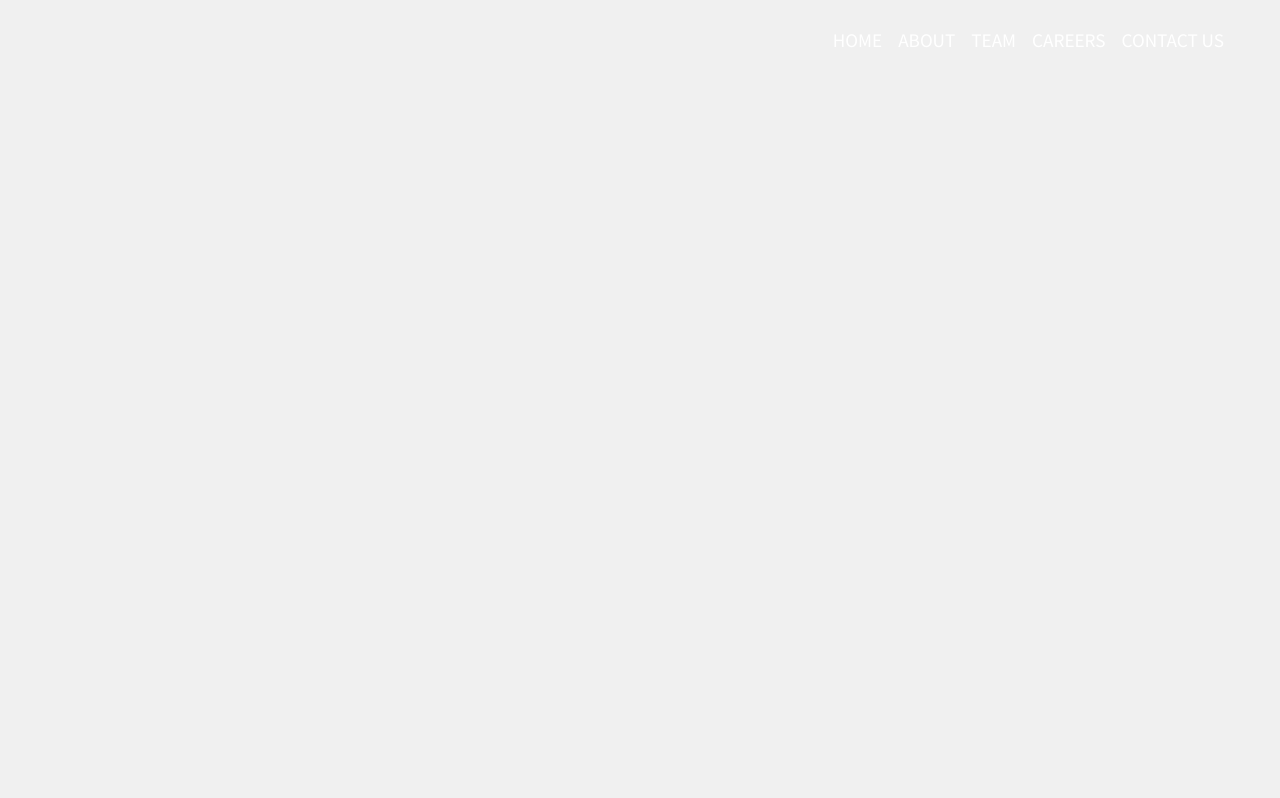
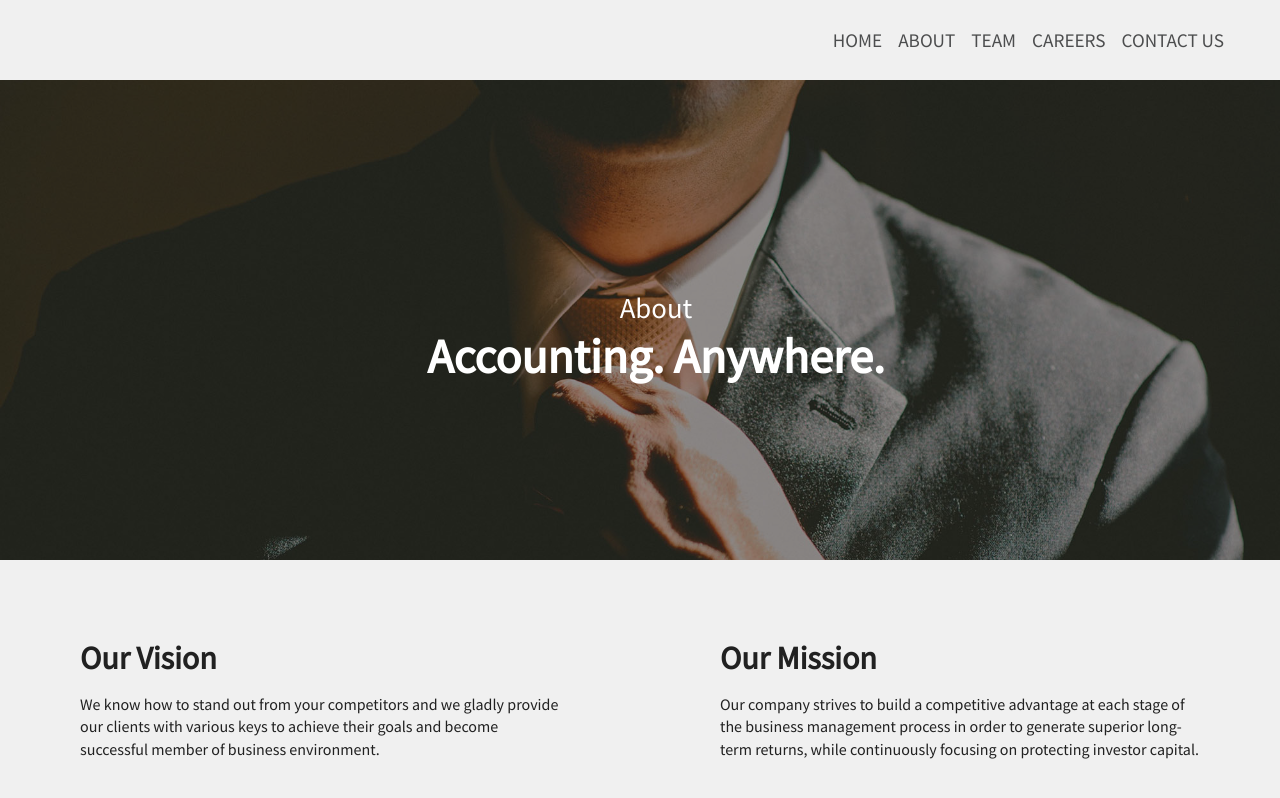
Before and after one commit to cuddyz/The-Accounting-Office, a Nuxt app: page /about in a window 1280 px wide. Shown: the top 798 px of the page. Built offline with nearby package versions, Linux system fonts and the light colour scheme.

Commit message:
Statements

```diff
--- a/components/TopNav.vue
+++ b/components/TopNav.vue
@@ -1,5 +1,5 @@
 <template>
-  <nav class="flex align-center">
+  <nav class="flex align-center" :class="{ 'bg': $route.path !== '/'}">
     <router-link to="/">Home</router-link>
     <router-link to="/about">About</router-link>
     <router-link to="/team">Team</router-link>
@@ -10,7 +10,10 @@
 
 <script>
 export default {
-  name: 'TopNav'
+  name: 'TopNav',
+  created() {
+    console.log(this.$route)
+  }
 }
 </script>
 
@@ -22,9 +25,17 @@ export default {
     position: absolute;
     top: 0;
     right: 0;
+    left: 0;
     height: 10vh;
     padding: 1rem;
     z-index: 1;
+    justify-content: flex-end;
+
+    &.bg {
+      a {
+        color: color(greyDark);
+      }
+    }
 
     @media (min-width: breaks(phone)) {
       padding: 1rem 1rem 1rem 2rem;
--- a/pages/about/index.vue
+++ b/pages/about/index.vue
@@ -1,7 +1,23 @@
 <template>
-  <div>
-
-  </div>
+  <article>
+    <section class="banner flex flex-center">
+      <div class="overlay" />
+      <div class="text-center color-white relative">
+        <p>About</p>
+        <h2>Accounting. Anywhere.</h2>
+      </div>
+    </section>
+    <section class="statement flex flex-center">
+      <div class="flex-1 flex column flex-center">
+        <h3 class="pb-1">Our Vision</h3>
+        <p>We know how to stand out from your competitors and we gladly provide our clients with various keys to achieve their goals and become successful member of business environment.</p>
+      </div>
+      <div class="flex-1 flex column flex-center">
+        <h3 class="pb-1">Our Mission</h3>
+        <p>Our company strives to build a competitive advantage at each stage of the business management process in order to generate superior long-term returns, while continuously focusing on protecting investor capital.</p>
+      </div>
+    </section>
+  </article>
 </template>
 
 <script>
@@ -11,5 +27,50 @@ export default {
 </script>
 
 <style lang="scss" scoped>
+  @import './assets/styles/colors';
+  .banner {
+    height: 60vh;
+    max-height: 60vh;
+    padding: 2rem 0 0 2rem;
+    margin-top: 10vh;
+
+    background: url('/images/AboutBanner.jpg');
+    background-size: cover;
+    background-repeat: no-repeat;
+    background-position: top center;
+    position: relative;
+
+    color: color(white);
+
+    .overlay {
+      position: absolute;
+      top: 0;
+      right: 0;
+      left: 0;
+      bottom: 0;
+      height: 100%;
+      opacity: 0.5;
+      background-color: color(black);
+    }
+
+    p {
+      font-size: 1.8em;
+    }
+    h2 {
+      font-size: 3em;
+    }
+  }
+
+  .statement {
+    padding: 5rem 0;
+    > div{
+      padding: 0 5rem;
+
+      h3 {
+        align-self: flex-start;
+        font-size: 2em;
+      }
+    }
+  }
 
 </style>
```
Also changed, not shown: static/images/AboutBanner.jpg (added).
